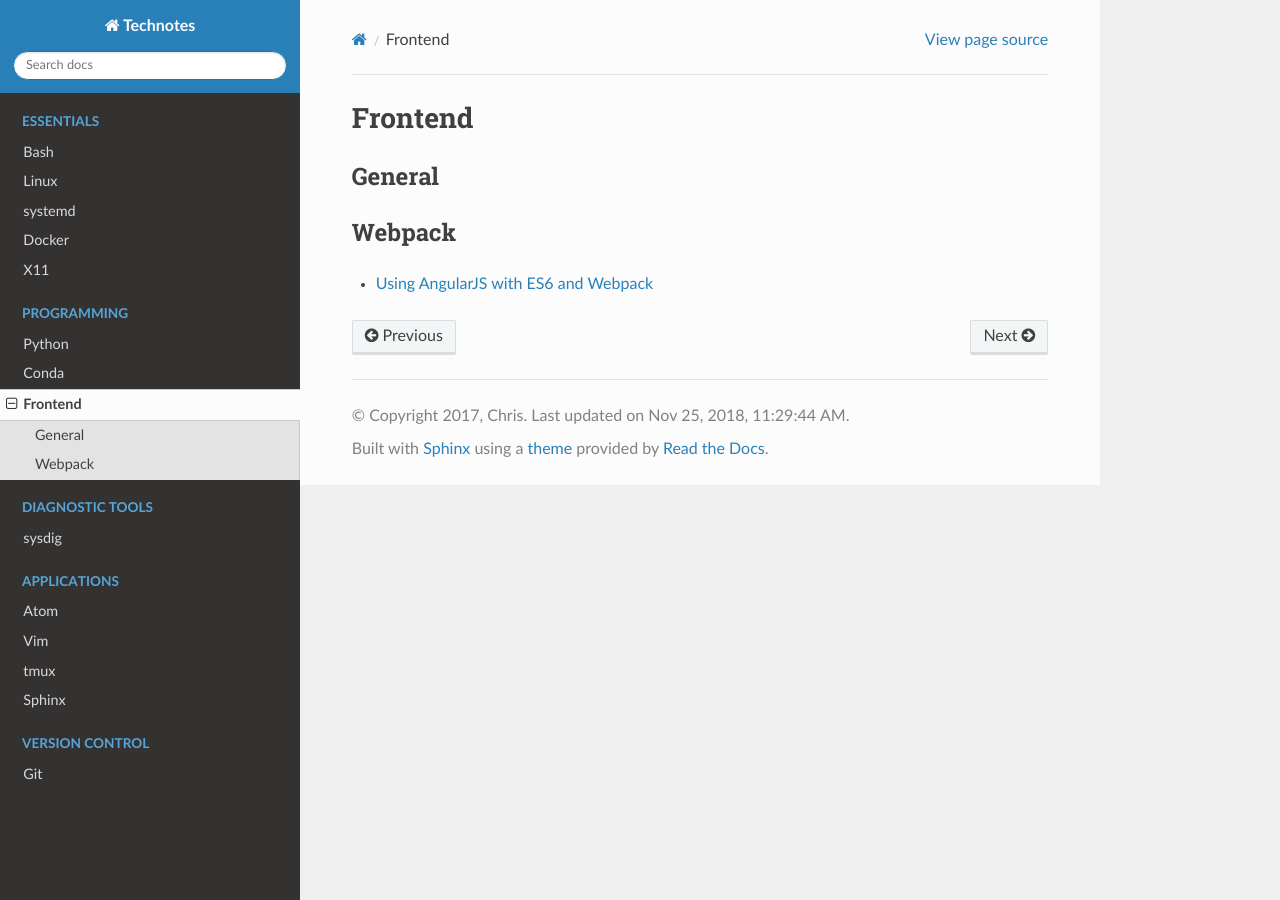
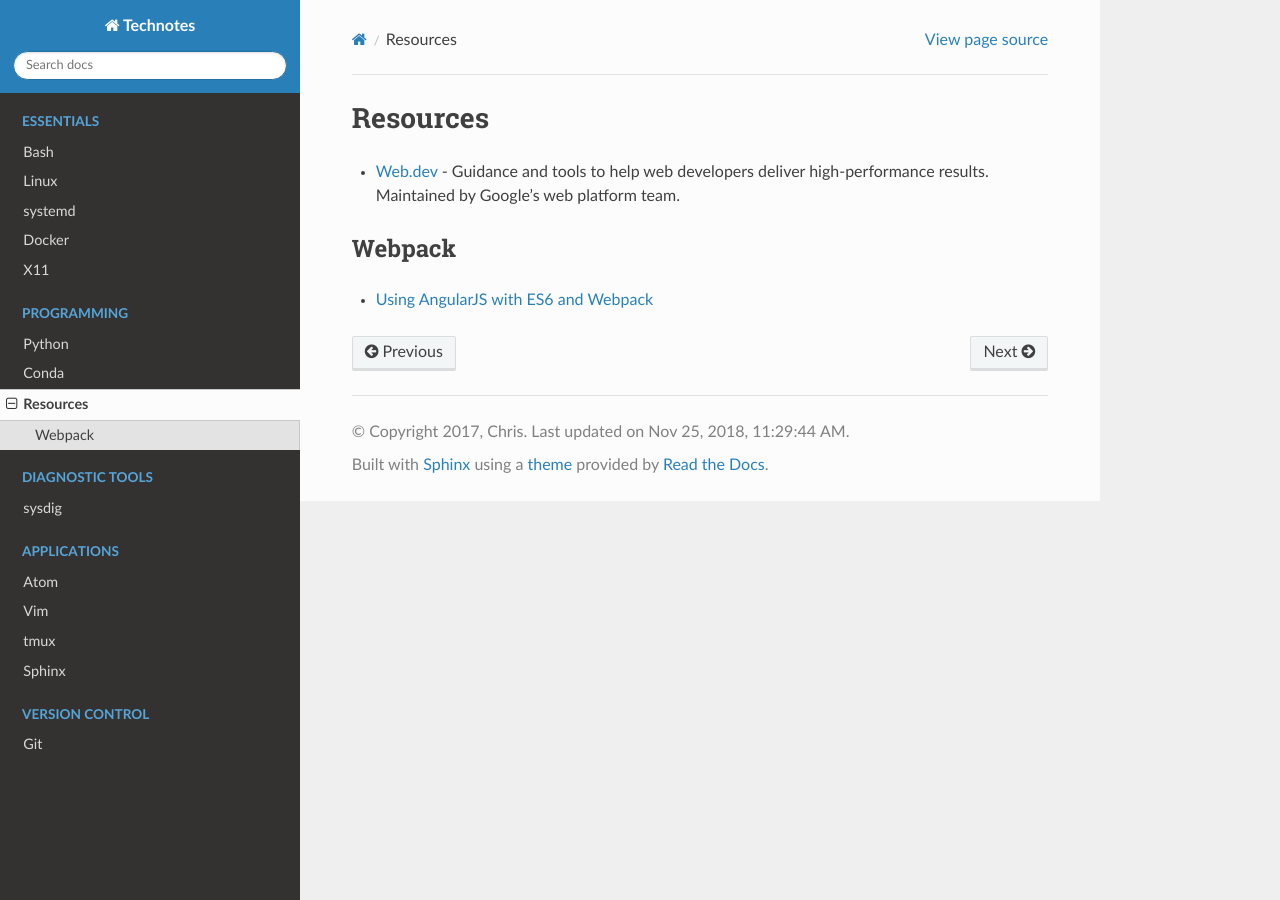
Before and after one commit to heterotopian/technotes, a Sphinx documentation site: the page built from source/frontend.rst, in a window 1280 px wide. Built offline with Sphinx 7.4.7 and the Read the Docs theme 2.0.0, drawn with Linux system fonts in a browser that asks for light colours.

Commit message:
Add Web.dev

```diff
--- a/source/frontend.rst
+++ b/source/frontend.rst
@@ -1,13 +1,13 @@
 .. _frontend:
 
-========
-Frontend
-========
-
-General
-=======
+=========
+Resources
+=========
 
 
+- `Web.dev <https://web.dev/>`_ -
+  Guidance and tools to help web developers deliver high-performance results.
+  Maintained by Google's web platform team.
 
 
 Webpack
```
